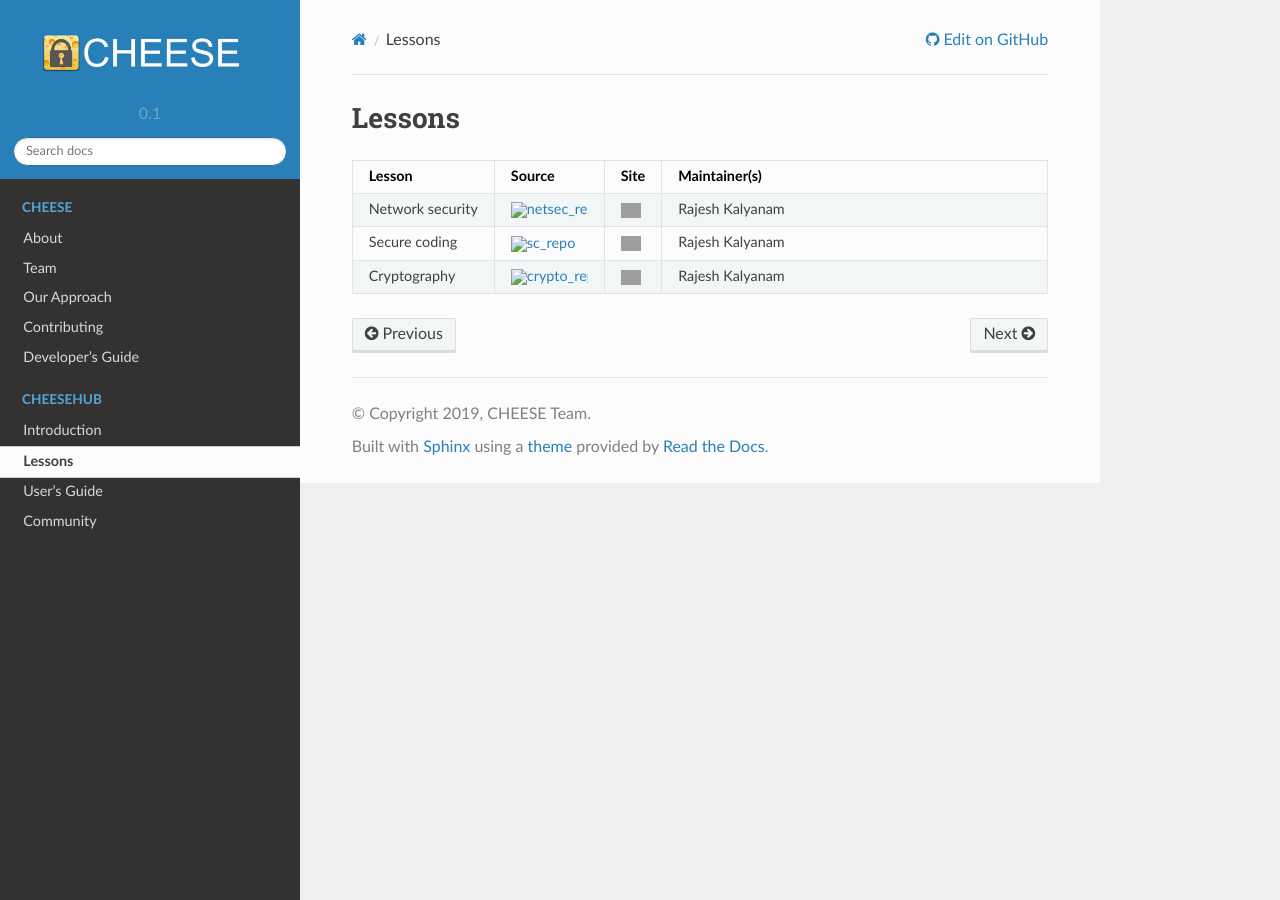
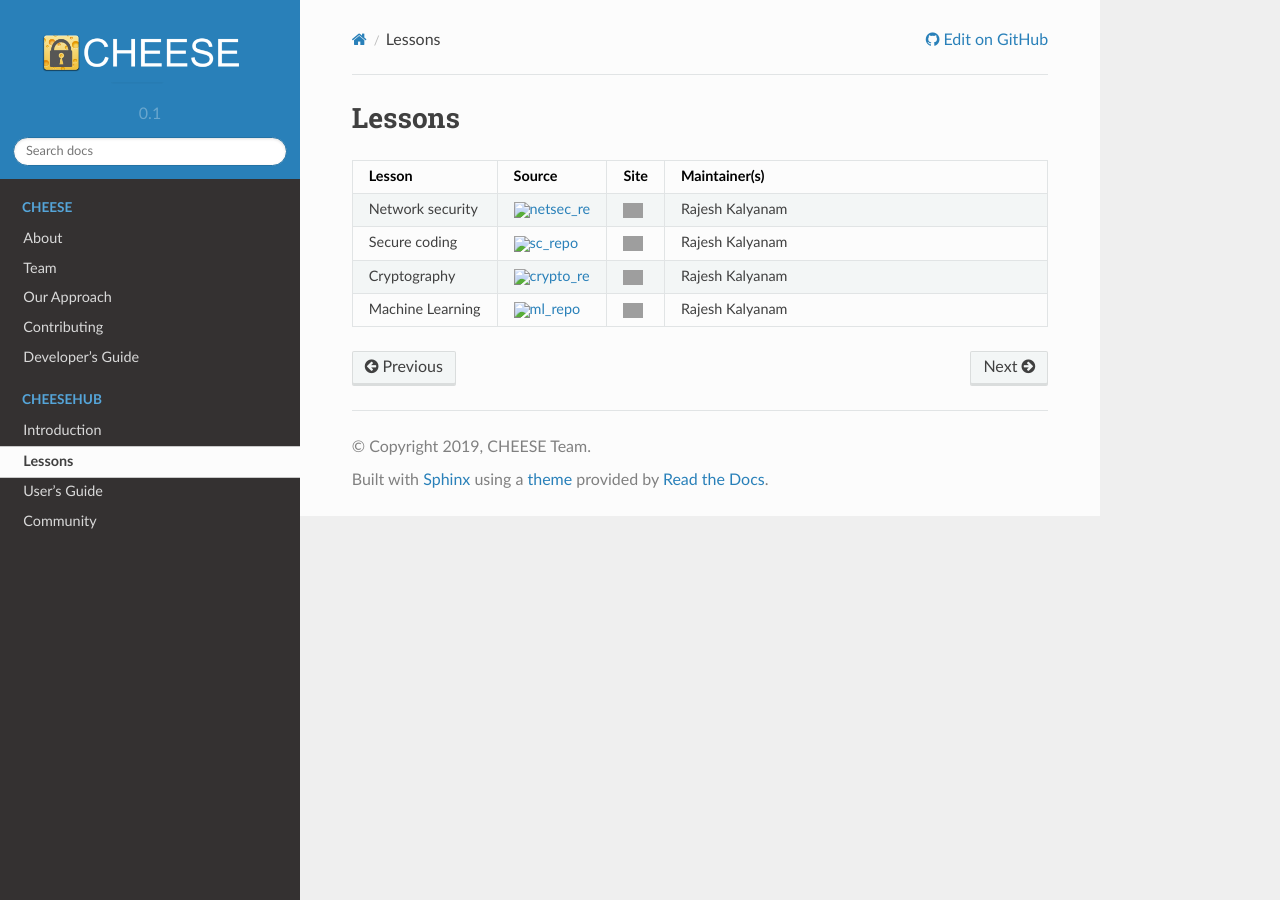
Before and after one commit to cheese-hub/cheesehub, a Sphinx documentation site: the page built from docs/source/lessons/index.rst, in a window 1280 px wide. Built offline with Sphinx 7.4.7 and the Read the Docs theme 2.0.0, drawn with Linux system fonts in a browser that asks for light colours; grey boxes are pictures that could not be loaded.

Commit message:
Added entry for machine learning lessons

```diff
--- a/docs/source/lessons/index.rst
+++ b/docs/source/lessons/index.rst
@@ -24,6 +24,10 @@
      - |crypto_repo|_
      - |crypto_site|_
      - Rajesh Kalyanam
+   * - Machine Learning
+     - |ml_repo|_
+     - |ml_site|_
+     - Rajesh Kalyanam
 
 .. |netsec_repo| image:: https://github.com/favicon.ico
    :width: 20px
@@ -48,3 +52,11 @@
 .. |crypto_site| image:: https://carpentries.github.io/instructor-training/assets/img/cp-logo-blue.svg
    :width: 20px
 .. _crypto_site: https://cheese-hub.github.io/cryptography
+
+.. |ml_repo| image:: https://github.com/favicon.ico
+   :width: 20px
+.. _ml_repo: https://github.com/cheese-hub/machine-learning
+
+.. |ml_site| image:: https://carpentries.github.io/instructor-training/assets/img/cp-logo-blue.svg
+   :width: 20px
+.. _ml_site: https://cheese-hub.github.io/machine-learning
```
